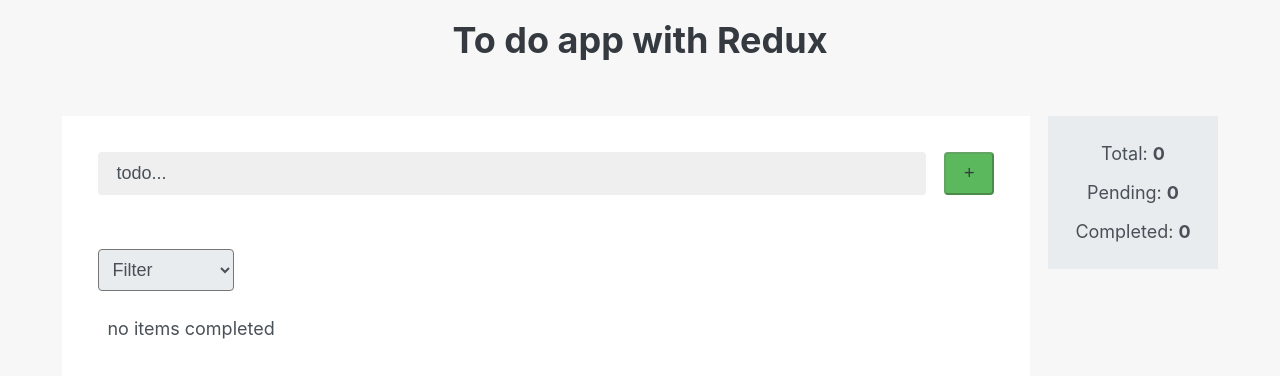
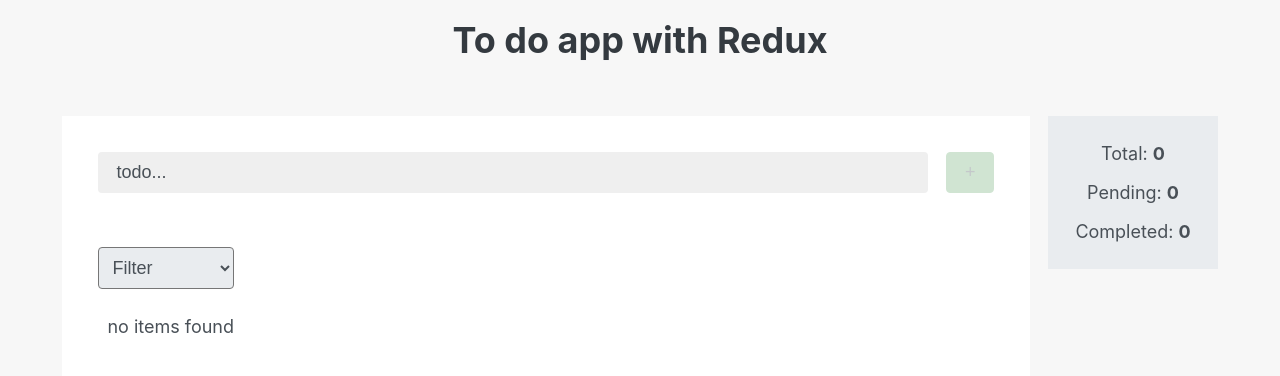
Before and after one commit to Mimmofalena/Todo-REDUX, a React (Create React App) app: page / in a window 1280 px wide. Shown: the top 376 px of the page. Built offline with nearby package versions, Linux system fonts and the light colour scheme.

Commit message:
add disable button style

```diff
--- a/src/components/TodoForm.js
+++ b/src/components/TodoForm.js
@@ -60,7 +60,10 @@ const TodoForm = (props) => {
             placeholder="todo..."
           ></input>
 
-          <button disabled={!todo} className={classes.button}>
+          <button
+            disabled={!todo}
+            className={!todo ? classes.buttonDisabled : classes.button}
+          >
             +
           </button>
         </form>
--- a/src/components/TodoForm.module.css
+++ b/src/components/TodoForm.module.css
@@ -47,6 +47,7 @@
   margin-left: 1rem;
   background-color: var(--tertiary-bg);
   color: var(--primary-text);
+  border: 1px solid var(--tertiary-bg);
   transition: background-color 0.3s ease;
 }
 .button:hover {
@@ -95,6 +96,16 @@
   border-radius: 4px;
   transition: background-color 0.3s ease;
 }
+.buttonDisabled {
+  padding: 0.5rem 1rem;
+  margin-left: 1rem;
+  background-color: #b2d3b5;
+  color: #9da5a8;
+  border: 1px solid #b2d3b5;
+  opacity: 0.6;
+  pointer-events: none;
+  cursor: default;
+}
 
 .buttonDelete {
   background-color: #d9534f;
--- a/src/components/TodoList.js
+++ b/src/components/TodoList.js
@@ -53,7 +53,7 @@ const TodoList = (props) => {
       </div>
 
       <ul className={classes.listContainer}>
-        {!todos.length && <p>no items completed</p>}
+        {!todos.length && <p>no items found</p>}
         {todos.map((todo) => {
           return (
             <div
```
